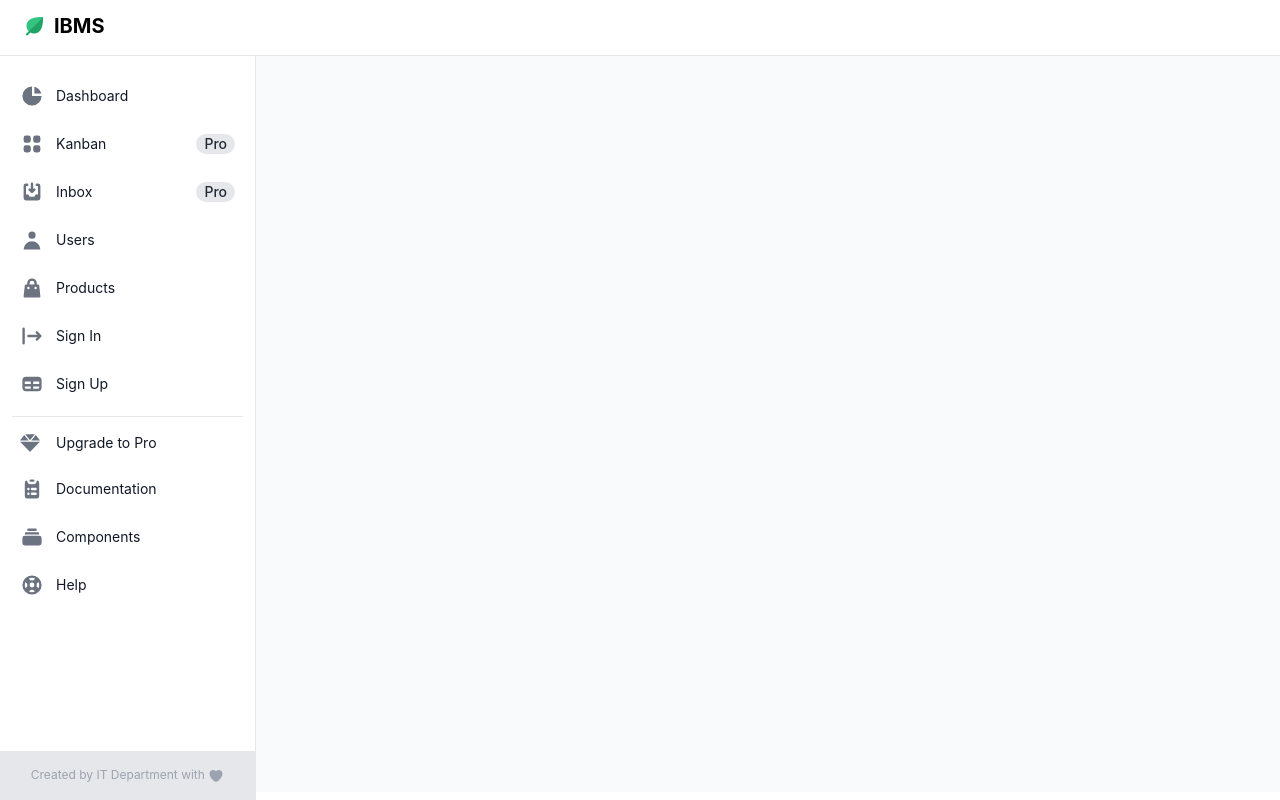
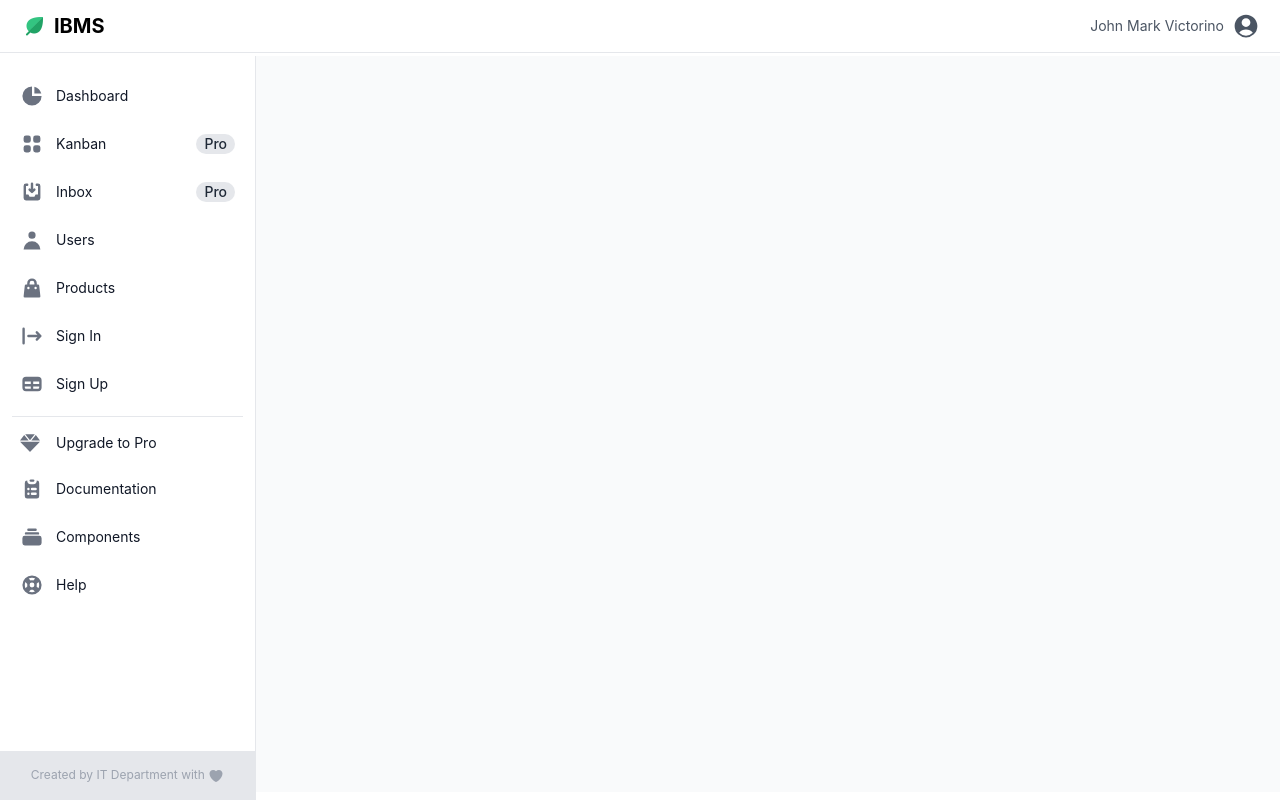
Before and after one commit to victorinojohnmark/ibms_frontend.old, a Vue app: page / in a window 1280 px wide. Built offline with nearby package versions, Linux system fonts and the light colour scheme.

Commit message:
User Menu added

```diff
--- a/index.html
+++ b/index.html
@@ -4,7 +4,7 @@
     <meta charset="UTF-8">
     <link rel="icon" href="/icon-leaf.png">
     <meta name="viewport" content="width=device-width, initial-scale=1.0">
-    <title>Vite App</title>
+    <title>IBMS</title>
   </head>
   <body>
     <div id="app"></div>
--- a/src/components/system/TopBarMenu.vue
+++ b/src/components/system/TopBarMenu.vue
@@ -1,5 +1,5 @@
 <template>
-    <nav class="bg-white border-b border-gray-200 fixed z-30 h-14 w-full">
+    <nav class="bg-white border-b border-gray-200 fixed z-30 h-15 w-full">
         <div class="px-3 py-3 lg:px-5 lg:pl-3">
             <div class="flex items-center justify-between">
                 <div class="flex items-center justify-start">
@@ -40,36 +40,18 @@
                         </div>
                     </form> -->
                 </div>
-                <div class="flex items-center">
-                    <!-- <button id="toggleSidebarMobileSearch" type="button"
-                        class="lg:hidden text-gray-500 hover:text-gray-900 hover:bg-gray-100 p-2 rounded-lg">
-                        <span class="sr-only">Search</span>
-                        <svg class="w-6 h-6" fill="currentColor" viewBox="0 0 20 20" xmlns="http://www.w3.org/2000/svg">
-                            <path fill-rule="evenodd"
-                                d="M8 4a4 4 0 100 8 4 4 0 000-8zM2 8a6 6 0 1110.89 3.476l4.817 4.817a1 1 0 01-1.414 1.414l-4.816-4.816A6 6 0 012 8z"
-                                clip-rule="evenodd"></path>
+                <div class="flex items-center justify-items-center">
+                    <button class="flex flex-row items-center gap-x-2 text-right text-gray-600 hover:text-gray-700 hover:cursor-pointer" @click="showUserMenu = !showUserMenu" @focusout="showUserMenu = !showUserMenu">
+                        <p class="text-sm">John Mark Victorino</p>
+                        <svg xmlns="http://www.w3.org/2000/svg" viewBox="0 0 24 24" fill="currentColor" class="w-7 h-7">
+                            <path fill-rule="evenodd" d="M18.685 19.097A9.723 9.723 0 0021.75 12c0-5.385-4.365-9.75-9.75-9.75S2.25 6.615 2.25 12a9.723 9.723 0 003.065 7.097A9.716 9.716 0 0012 21.75a9.716 9.716 0 006.685-2.653zm-12.54-1.285A7.486 7.486 0 0112 15a7.486 7.486 0 015.855 2.812A8.224 8.224 0 0112 20.25a8.224 8.224 0 01-5.855-2.438zM15.75 9a3.75 3.75 0 11-7.5 0 3.75 3.75 0 017.5 0z" clip-rule="evenodd" />
                         </svg>
+
+                        <ul class="absolute z-50 top-3 lg:top-0 right-4 bg-white border border-gray-200 rounded-md shadow-sm py-2 mt-12" v-if="showUserMenu">
+                            <li><a href="#" class="w-full text-sm text-gray-600 px-4 py-2 hover:bg-gray-200">Logout</a></li>
+                        </ul>
                     </button>
-                    <div class="hidden lg:flex items-center">
-                        <span class="text-base font-normal text-gray-500 mr-5">Open source ❤️</span>
-                        <div class="-mb-1">
-                            <a class="github-button" href="#"
-                                data-color-scheme="no-preference: dark; light: light; dark: light;"
-                                data-icon="octicon-star" data-size="large" data-show-count="true"
-                                aria-label="Star themesberg/windster-tailwind-css-dashboard on GitHub">Star</a>
-                        </div>
-                    </div>
-                    <a href="#"
-                        class="hidden sm:inline-flex ml-5 text-white bg-cyan-600 hover:bg-cyan-700 focus:ring-4 focus:ring-cyan-200 font-medium rounded-lg text-sm px-5 py-2.5 text-center items-center mr-3">
-                        <svg class="svg-inline--fa fa-gem -ml-1 mr-2 h-4 w-4" aria-hidden="true" focusable="false"
-                            data-prefix="fas" data-icon="gem" role="img" xmlns="http://www.w3.org/2000/svg"
-                            viewBox="0 0 512 512">
-                            <path fill="currentColor"
-                                d="M378.7 32H133.3L256 182.7L378.7 32zM512 192l-107.4-141.3L289.6 192H512zM107.4 50.67L0 192h222.4L107.4 50.67zM244.3 474.9C247.3 478.2 251.6 480 256 480s8.653-1.828 11.67-5.062L510.6 224H1.365L244.3 474.9z">
-                            </path>
-                        </svg>
-                        Upgrade to Pro
-                    </a> -->
+
                 </div>
             </div>
         </div>
@@ -77,5 +59,7 @@
 </template>
 
 <script setup>
+import { ref } from 'vue'
 
+const showUserMenu = ref(false);
 </script>
```
